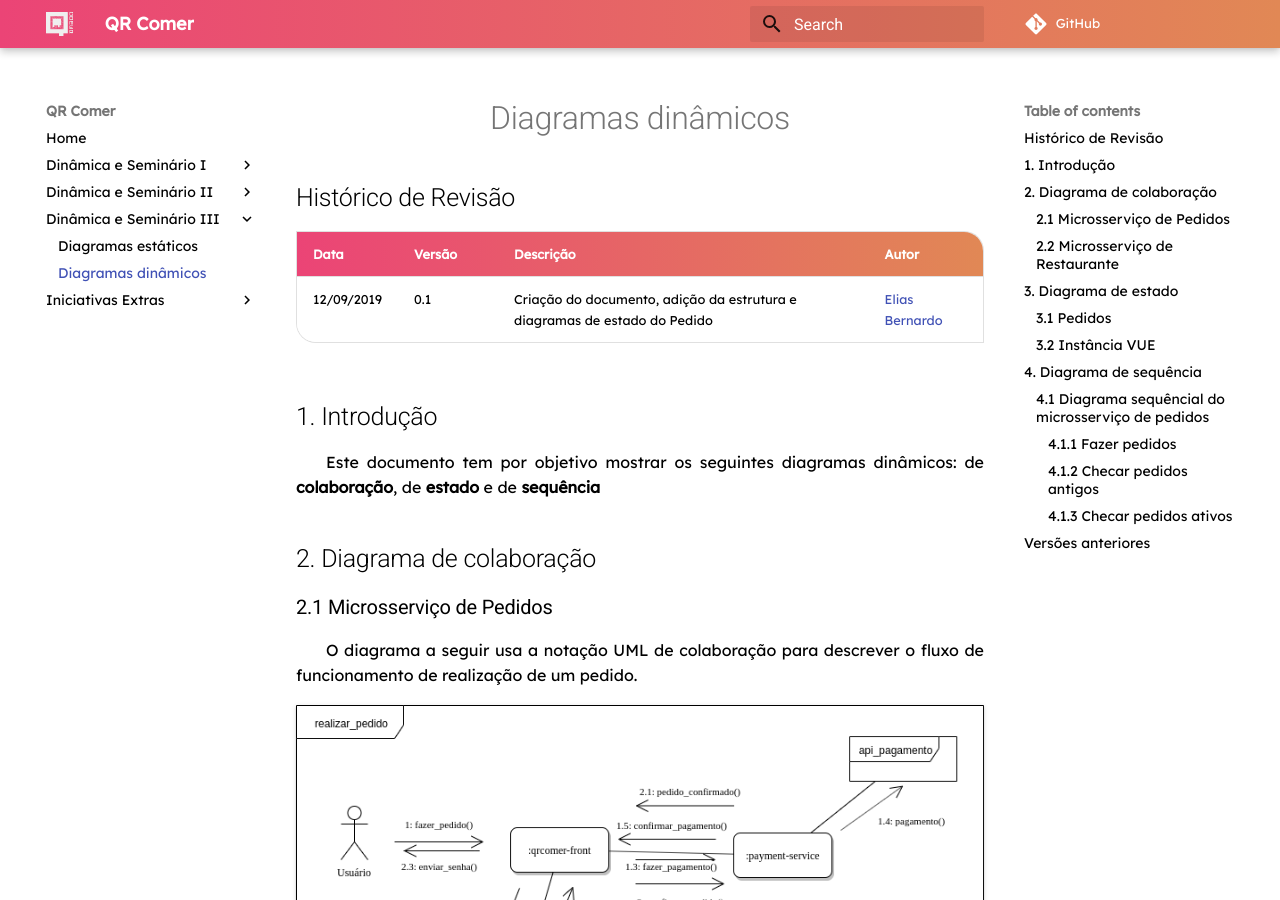
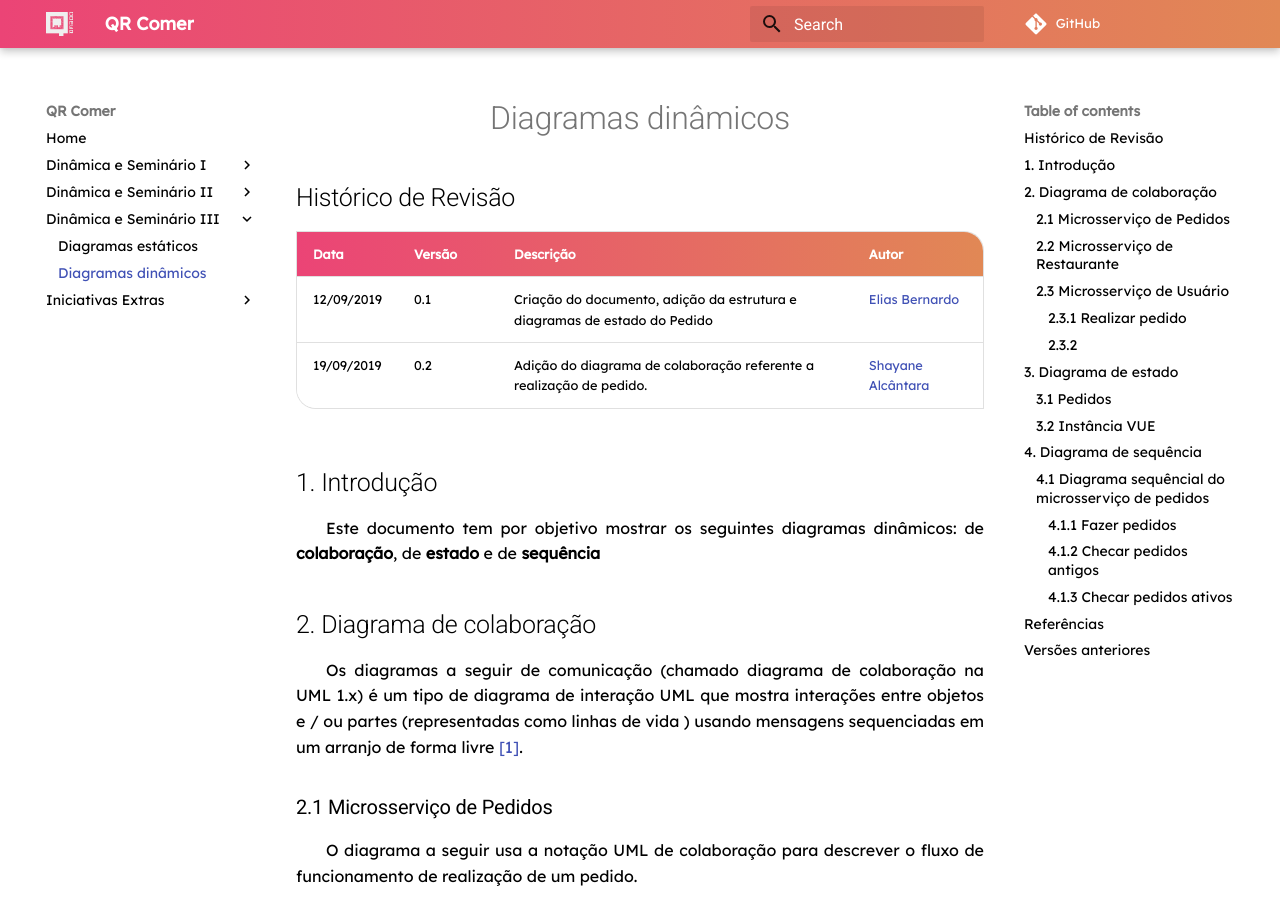
Before and after one commit to fga-desenho-2019-2/Wiki, an MkDocs documentation site: the page built from docs/seminario3/diagramas_dinamicos.md, in a window 1280 px wide and 900 px high. Built offline with MkDocs 1.6.1 and Material for MkDocs 9.7.7, drawn with Linux system fonts in a browser that asks for light colours; some web fonts are replaced; comment, search, counter and statistics services are not loaded; old or Windows-style settings are respelled for this version of MkDocs; some of the changed text lies outside the part shown.

Commit message:
Add colaboration diagram v1 - user microsservice

```diff
--- a/docs/seminario3/diagramas_dinamicos.md
+++ b/docs/seminario3/diagramas_dinamicos.md
@@ -3,6 +3,7 @@
 |Data|Versão|Descrição|Autor|
 |-|-|-|-|
 |12/09/2019|0.1|Criação do documento, adição da estrutura e diagramas de estado do Pedido|[Elias Bernardo](https://github.com/ebmm01)|
+|19/09/2019|0.2| Adição do diagrama de colaboração referente a realização de pedido.| [Shayane Alcântara](https://github.com/shayanealcantara)|
 
 
 ## 1. Introdução
@@ -10,6 +11,8 @@
 Este documento tem por objetivo mostrar os seguintes diagramas dinâmicos: de __colaboração__, de __estado__ e de __sequência__
 
 ## 2. Diagrama de colaboração
+
+Os diagramas a seguir de comunicação (chamado diagrama de colaboração na UML 1.x) é um tipo de diagrama de interação UML que mostra interações entre objetos e / ou partes (representadas como linhas de vida ) usando mensagens sequenciadas em um arranjo de forma livre [[1]](#referencias).
 
 ### 2.1 Microsserviço de Pedidos
 
@@ -34,6 +37,22 @@
 | **Versão**| Atual: 1.0 (19/09) <br> Anterior: - |
 | **Descrição** | Diagrama UML de colaboração do microsserviço de restaurante |
 |**Autor**| [Pedro Rodrigues](https://github.com/pedro-prp), [Sara Silva](https://github.com/silvasara)|
+
+### 2.3 Microsserviço de Usuário
+
+Os diagramas a seguir ilustram a relação do microsserviço de usuário com alguns cenários de uso.
+
+#### 2.3.1 Realizar pedido
+
+![colaboracao-realizar-pedido](../images/diagramas-uml/diagrama_colaboracao_user_actions-v1.jpg)
+
+|**DC03** | **Diagrama de colaboração do microsserviço de Usuário - Realizar pedido**  |
+|--|--|
+| **Versão**| Atual: 1.0 (19/09) <br> Anterior: - |
+| **Descrição** | Diagrama UML de colaboração do microsserviço de Usuário - Realizar pedido |
+|**Autor**| [Shayane Alcântara](https://github.com/shayanealcantara) e [Guilherme Marques](https://github.com/guilhesme23)|
+
+#### 2.3.2
 
 ## 3. Diagrama de estado
 
@@ -97,4 +116,8 @@
 | **Descrição** | Diagrama UML da sequência do microsserviço de checagem de pedidos ativos |
 |**Autor**| [Pedro Feo](https://github.com/Phe0), [Matheus Blanco](https://github.com/MatheusBlanco)|
 
+## Referências
+
+Diagramas de Colaboração. Disponível em: <https://www.uml-diagrams.org/communication-diagrams.html>. Acesso em: 19 de setembro de 2019.
+
 ## Versões anteriores
```
Also changed, not shown: docs/images/diagramas-uml/diagrama_colaboracao_user_actions-v1.jpg (added).
